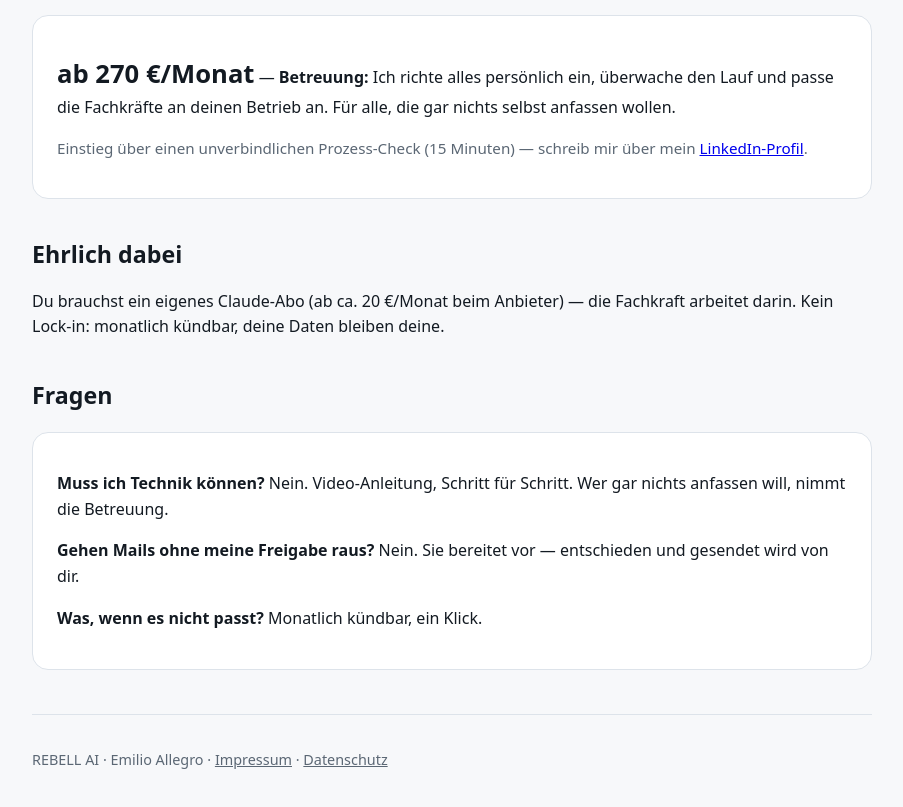
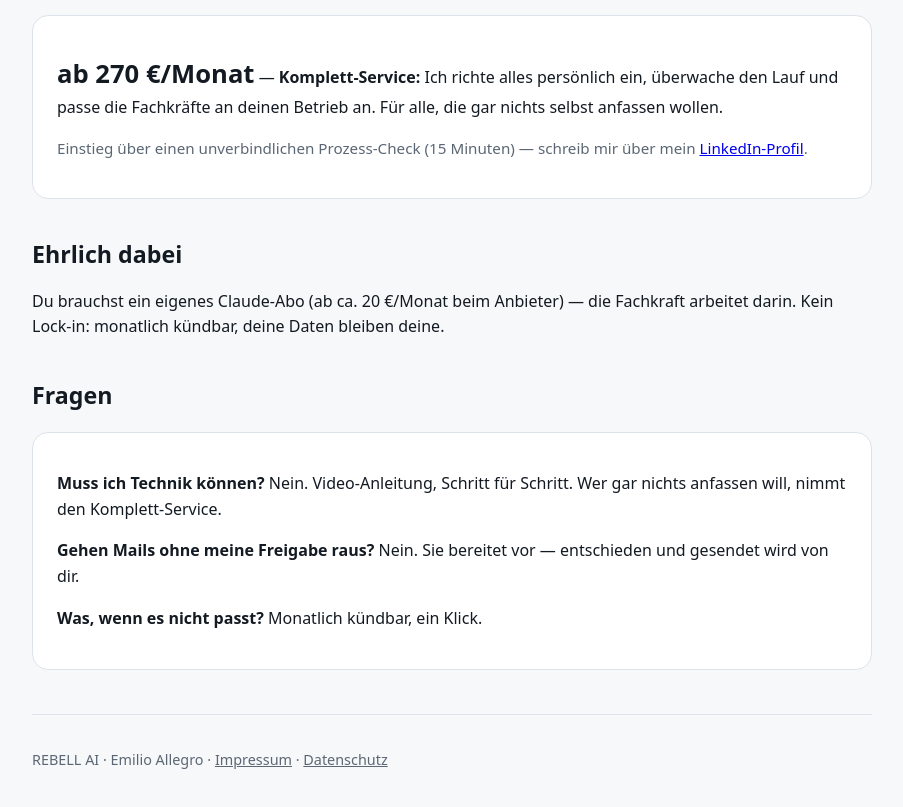
Before and after one commit to rebellmitherz/leads, a plain HTML site: page postfach-fachkraft.html in a window 1280 px wide. Shown: the part 1612-2419 px from the top of the page, without its empty margins (188-1091 px from the left). Drawn offline with Linux system fonts and the light colour scheme.

Commit message:
Fixes: Bildfilter entfernt (optimierte Datei ist live) + Postfach-Seite: Betreuung in Komplett-Service umbenannt (Verwechslung mit KI-Betreuung vermeiden)

```diff
--- a/postfach-fachkraft.html
+++ b/postfach-fachkraft.html
@@ -69,7 +69,7 @@ footer a{color:var(--muted)}
 <a class="cta secondary" href="https://buy.stripe.com/4gMeVf64k7zHcXO6aR8og0D">Alle Lösungen — 140 €/Monat</a>
 </div>
 <div class="card">
-<p><span class="price">ab 270 €/Monat</span> — <strong>Betreuung:</strong> Ich richte alles persönlich ein, überwache den Lauf und passe die Fachkräfte an deinen Betrieb an. Für alle, die gar nichts selbst anfassen wollen.</p>
+<p><span class="price">ab 270 €/Monat</span> — <strong>Komplett-Service:</strong> Ich richte alles persönlich ein, überwache den Lauf und passe die Fachkräfte an deinen Betrieb an. Für alle, die gar nichts selbst anfassen wollen.</p>
 <p class="small">Einstieg über einen unverbindlichen Prozess-Check (15 Minuten) — schreib mir über mein <a href="https://www.linkedin.com/in/emilio-allegro/">LinkedIn-Profil</a>.</p>
 </div>
 
@@ -78,7 +78,7 @@ footer a{color:var(--muted)}
 
 <h2>Fragen</h2>
 <div class="card">
-<p><strong>Muss ich Technik können?</strong> Nein. Video-Anleitung, Schritt für Schritt. Wer gar nichts anfassen will, nimmt die Betreuung.</p>
+<p><strong>Muss ich Technik können?</strong> Nein. Video-Anleitung, Schritt für Schritt. Wer gar nichts anfassen will, nimmt den Komplett-Service.</p>
 <p><strong>Gehen Mails ohne meine Freigabe raus?</strong> Nein. Sie bereitet vor — entschieden und gesendet wird von dir.</p>
 <p><strong>Was, wenn es nicht passt?</strong> Monatlich kündbar, ein Klick.</p>
 </div>
```
Also changed, not shown: index.html (+3 -3 lines).
